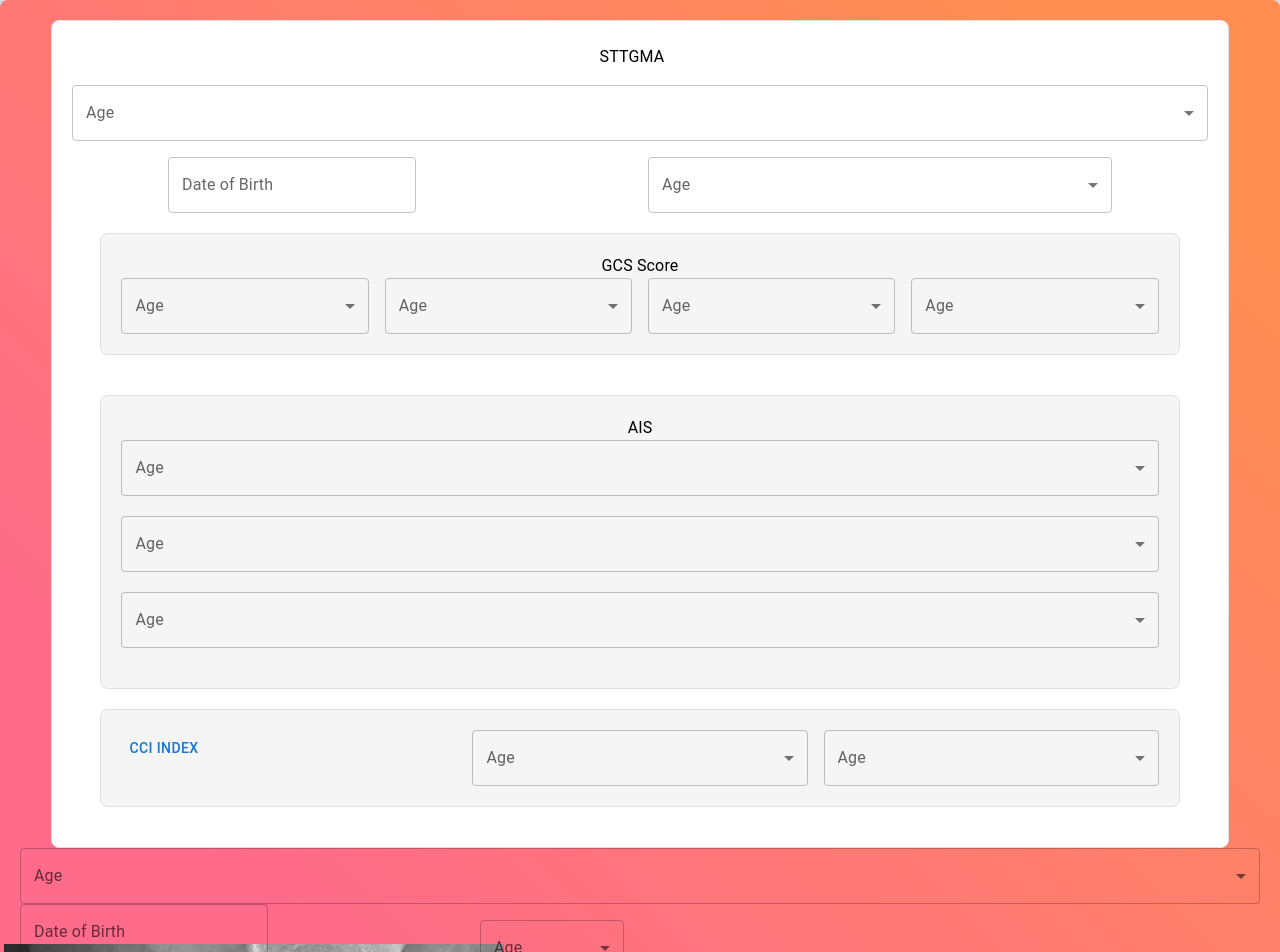
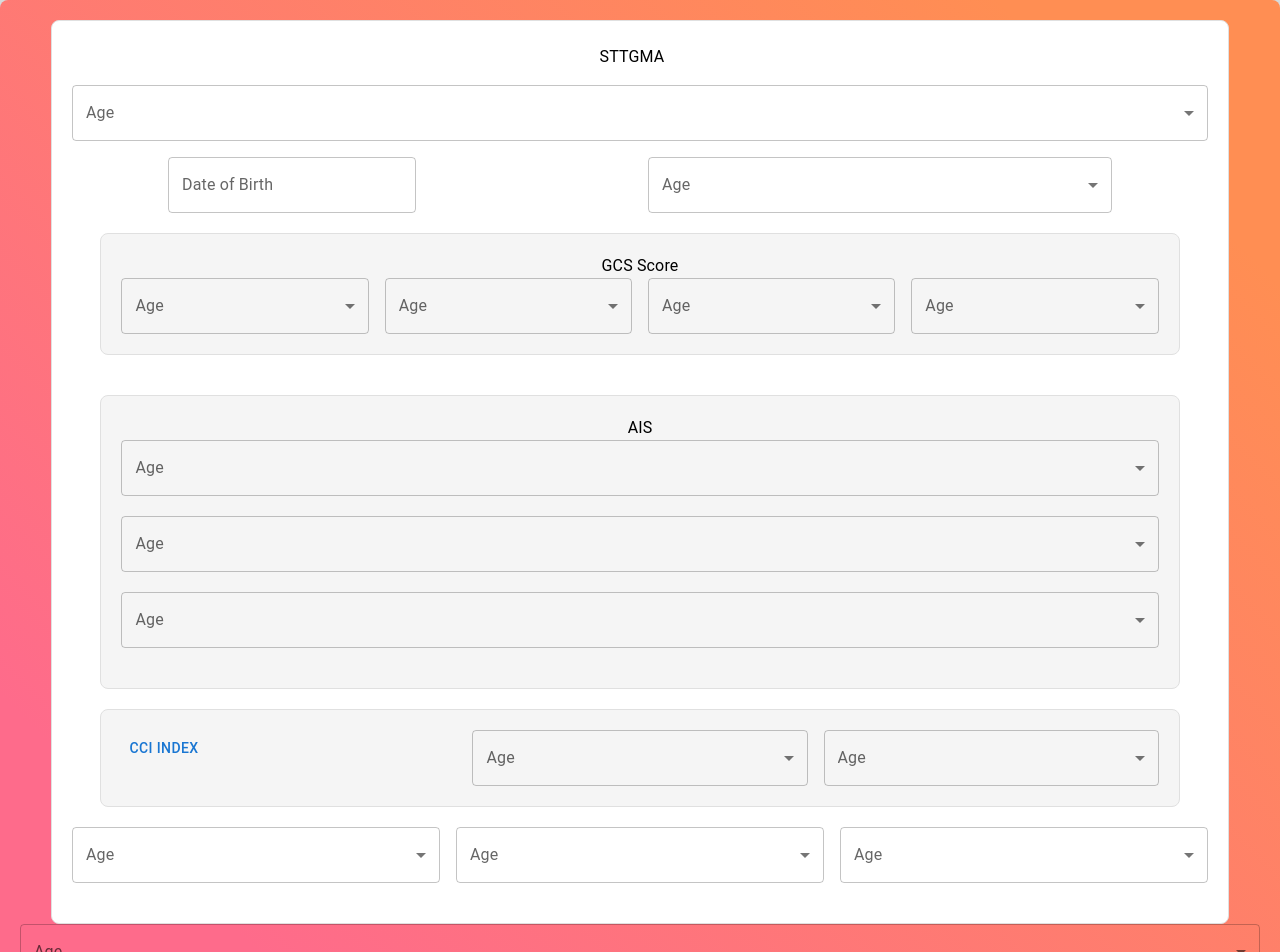
Before and after one commit to m-irfan-arshad/medtel-sttgma-ui, a Next.js app in the folder capybara/: page / in a window 1280 px wide. Shown: the top 952 px of the page. Built offline with nearby package versions, Linux system fonts and the light colour scheme.

Commit message:
Update page.js

```diff
--- a/capybara/src/app/page.js
+++ b/capybara/src/app/page.js
@@ -124,6 +124,26 @@ export default function Home() {
 
       {/* CLOSE CCI, AMB, COVID */}
 
+      {/* CAlCULATE STTGMA AND RISK LEVEL  */}
+      <Grid container justifyContent="center" alignItems="center" sx={{ marginBottom: '20px' }}>
+
+
+        <Grid container spacing = {2} justifyContent = "center">
+              <Grid item xs={4}>
+              <BasicSelect> </BasicSelect>
+                </Grid>
+                <Grid item xs={4}>
+                  <BasicSelect> </BasicSelect>
+                </Grid>
+                <Grid item xs={4}>
+                  <BasicSelect> </BasicSelect>
+                </Grid>
+        </Grid>
+
+      </Grid>
+
+
+
 
 
   </StyledBox>
```
